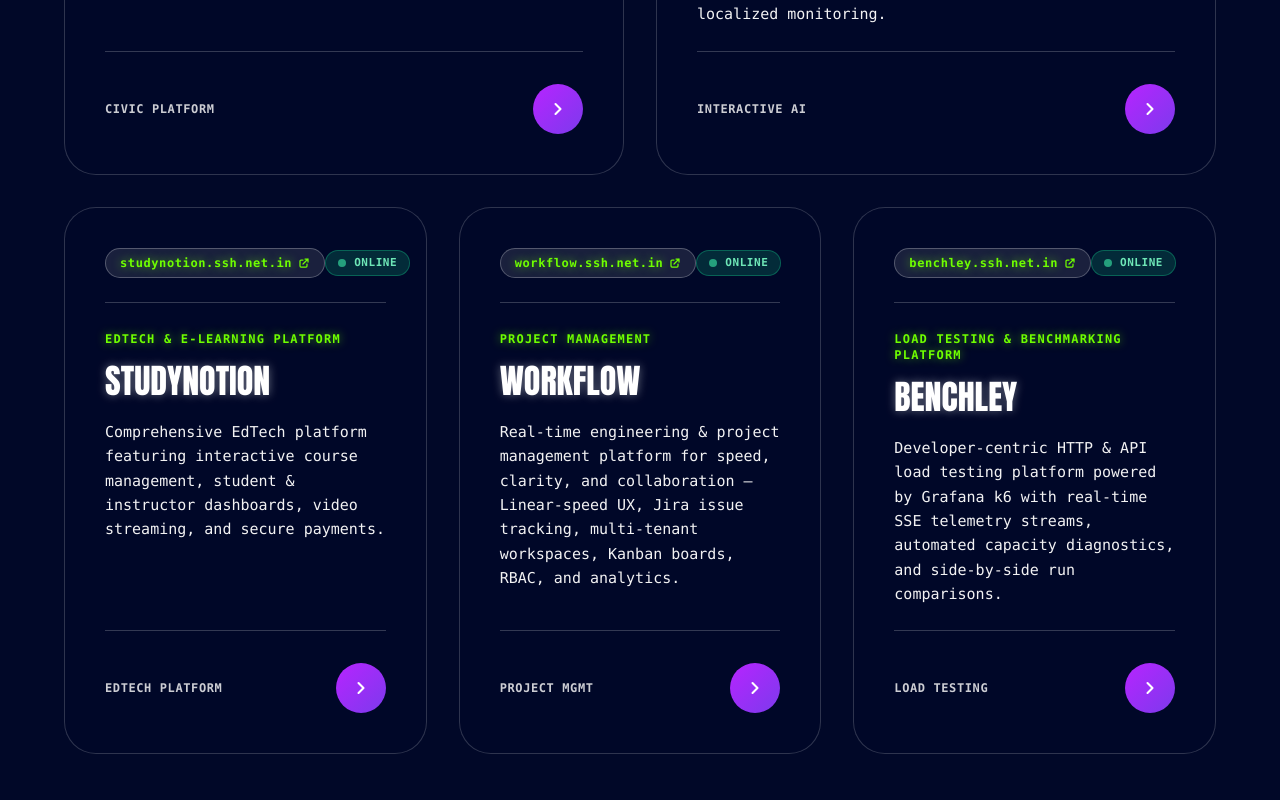
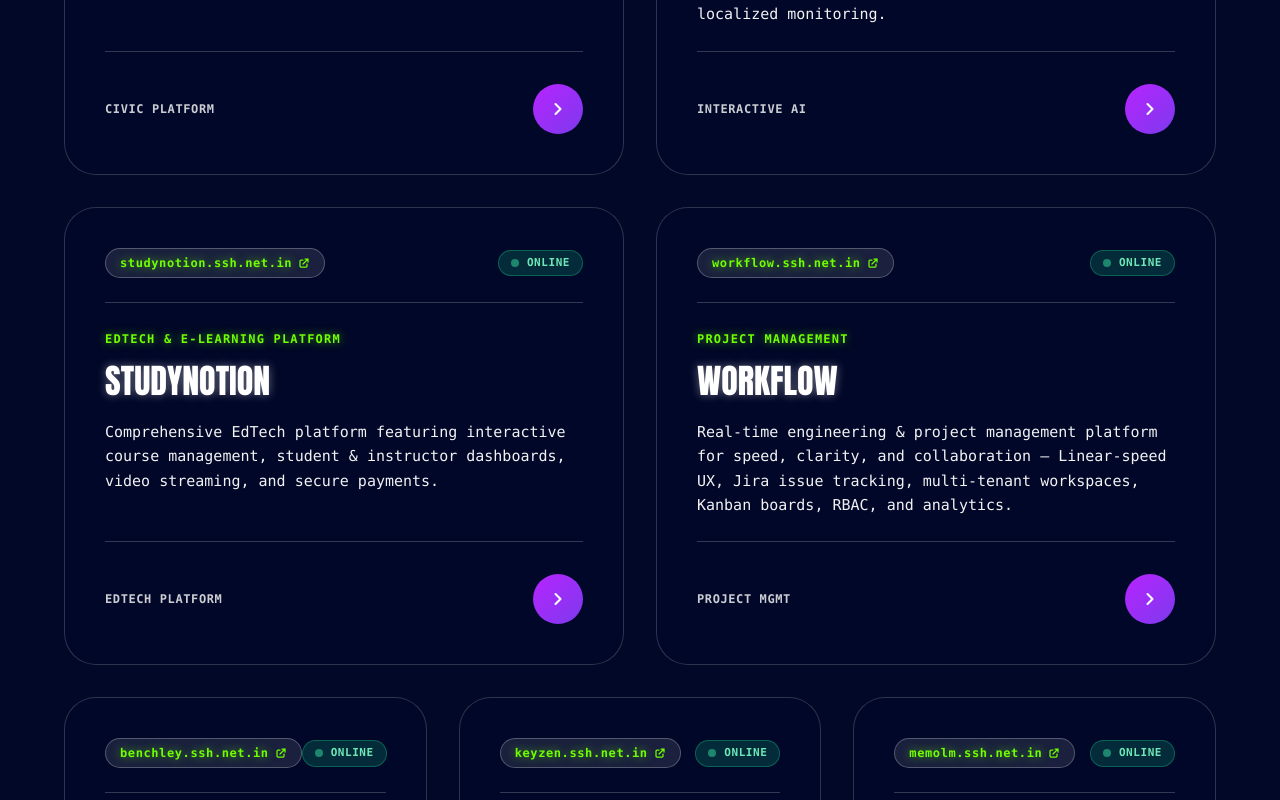
Before and after one commit to Nithin0620/landing, a React (Vite) app: page / in a window 1280 px wide. Shown: the part 2000-2800 px from the top of the page. Built offline with nearby package versions, Linux system fonts and the light colour scheme; a web font is replaced by a local one.

Commit message:
feat: add Keyzen and MemoLM platforms to hosted domains with detailed descriptions

```diff
--- a/src/pages/Home.jsx
+++ b/src/pages/Home.jsx
@@ -79,6 +79,28 @@
       statusColor: 'bg-emerald-400',
       description: 'Developer-centric HTTP & API load testing platform powered by Grafana k6 with real-time SSE telemetry streams, automated capacity diagnostics, and side-by-side run comparisons.',
       badge: 'Load Testing'
+    },
+    {
+      id: 'keyzen',
+      title: 'Keyzen',
+      category: 'Secret Management & Credential Vault',
+      subdomain: 'keyzen.ssh.net.in',
+      url: 'https://keyzen.ssh.net.in/',
+      status: 'Online',
+      statusColor: 'bg-emerald-400',
+      description: 'Secure secret management and credential vault for developers, with encryption, access control, and audit trails.',
+      badge: 'Secret Management'
+    },
+    {
+      id: 'memolm',
+      title: 'MemoLM',
+      category: 'LLM Response Firewall & Semantic Cache Gateway',
+      subdomain: 'memolm.ssh.net.in',
+      url: 'https://memolm.ssh.net.in/',
+      status: 'Online',
+      statusColor: 'bg-emerald-400',
+      description: 'OpenAI-compatible LLM gateway with intelligent semantic caching, safety validation, and response reuse to reduce redundant API calls, latency, and LLM costs while maintaining reliable and fresh responses.',
+      badge: 'LLM Security'
     }
   ];
 
```
